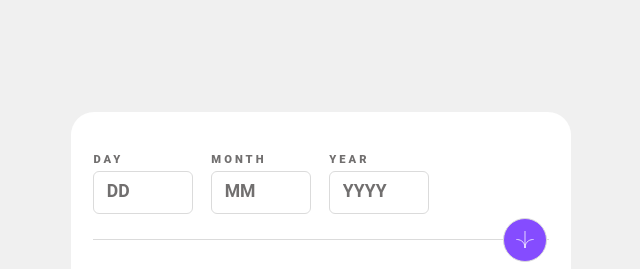
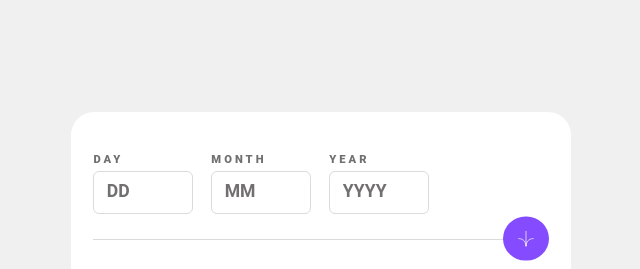
Before and after one commit to quest82/frontendMentor_age_calculator_app, a plain HTML site: page index.html in a window 1280 px wide. Shown: the top 269 px of the page, 319-959 px from the left. Drawn offline with Linux system fonts and the light colour scheme; a web font is replaced by a local one.

Commit message:
Rewrote the code for the submit btn to allow for clickable submits

```diff
--- a/index.html
+++ b/index.html
@@ -16,7 +16,7 @@
 	<body>
 		<main class="container">
 			<section class="ageCalculator">
-				<form action="" class="ageCalculator__form">
+				<form action="" class="ageCalculator__form" id="form">
 					<div class="ageCalculator__form__inputs">
 						<label for="day">Day</label>
 						<input type="text" name="day" id="day" placeholder="DD" />
@@ -29,9 +29,9 @@
 						<label for="year">Year</label>
 						<input type="text" name="year" id="year" placeholder="YYYY" />
 					</div>
-					<div class="btn_container">
-						<input type="submit" value="" class="form-btn" />
-					</div>
+					<button form="form" class="form-btn">
+						<img src="./assets/images/icon-arrow.svg" alt="white arrow facing down">
+					</button>
 				</form>
 				<div class="output">
 					<p class="yearOutput"><span>--</span> years</p>
--- a/style.css
+++ b/style.css
@@ -208,38 +208,29 @@ span {
 /* ---- assets ---- */
 
 .form-btn {
+	display: block;
 	background-color: var(--clr-purple);
-	width: 44px;
-	height: 44px;
 	border-radius: 50%;
+	border: none;
+	padding: 0.89em;
+	position: absolute;
+	translate: 0 calc(2.56rem - 3vw);
+	left: calc(32vw + 8px);
+	cursor: pointer;
 }
 
-.btn_container {
-	position: absolute;
-	translate: 0 calc(2.65rem - 3vw);
-	left: calc(33vw + 8px);
-}
-
-.btn_container::before {
-	content: "";
-	display: block;
-	inset: 0;
-	background-image: url(./assets/images/icon-arrow.svg);
-	background-repeat: no-repeat;
-	background-size: 18px;
-	position: absolute;
-	background-position: center;
+.form-btn img {
+	width: 19px;
 }
 
 @media (min-width: 500px) {
-	.btn_container {
-		/* left: calc(9.4em + 42.7vw); */
-		left: calc(71vw + 10px);
+	.form-btn {
+		left: calc(69.5vw + 12px);
 	}
 }
 
-@media (min-width: 580px) {
-	.btn_container {
+@media (min-width: 550px) {
+	.form-btn {
 		left: 410px;
 	}
 }
```
